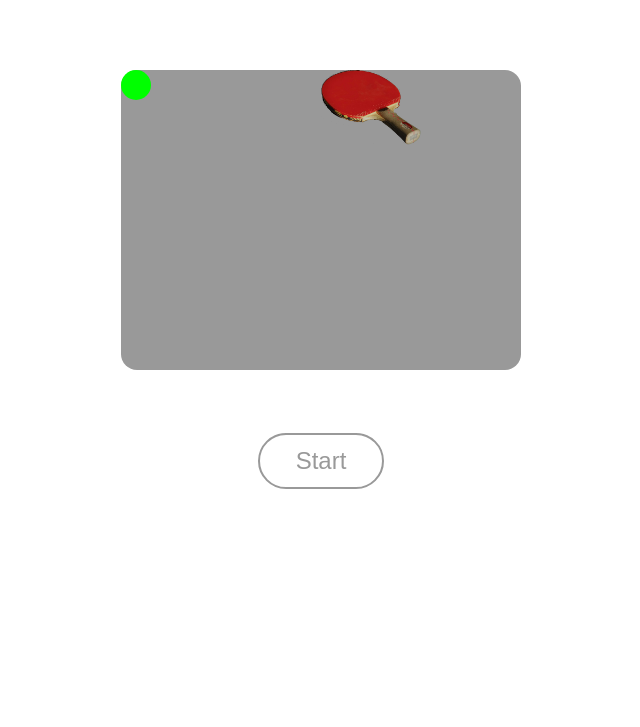
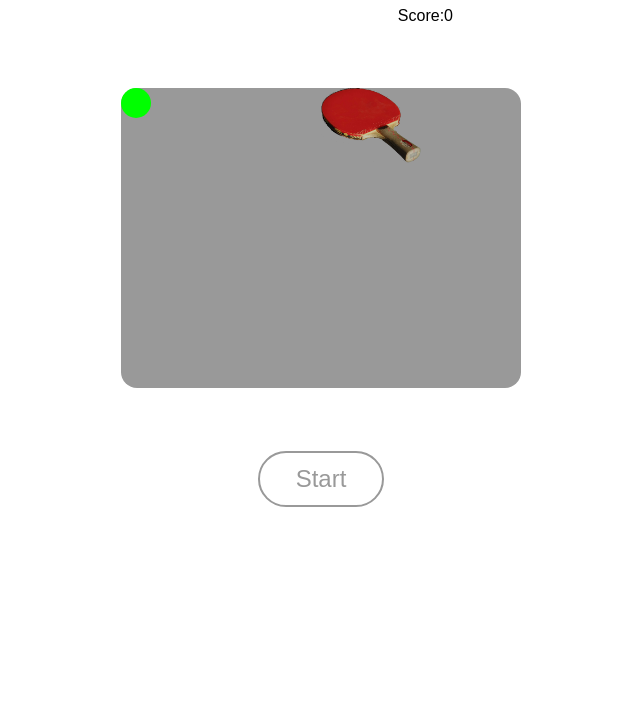
Before and after one commit to zaciih/Paddle, a plain HTML site: page index.html in a window 1280 px wide. Shown: the part 73-800 px from the top of the page, without its empty margins (319-959 px from the left). Drawn offline with nearby package versions, Linux system fonts and the light colour scheme.

Commit message:
added Score div and changed layout of info above game

```diff
--- a/css/style.css
+++ b/css/style.css
@@ -4,11 +4,24 @@ body {
   /* margin: 100px auto */
 }
 
+.info_container {
+  display: flex;
+  justify-content: space-between;
+  flex-direction: row;
+  padding-left: 500px;
+  padding-right: 500px;
+}
+
+.score_container {
+  display: flex;
+  justify-content: center;
+  flex-direction: row;
+}
+
 .time_container {
   display: flex;
   justify-content: center;
   flex-direction: row;
-
 }
 
 .container {
--- a/index.html
+++ b/index.html
@@ -13,11 +13,19 @@
   <body>
     <h1>Paddle</h1>
 
-    <div class="time_container">
-      <div id="minutes"></div>
-      <div id="seconds"></div>
-      <div id="mil_seconds"></div>
+    <div class="info_container">
+      <div class="time_container">
+        <div id="minutes"></div>
+        <div id="seconds"></div>
+        <div id="mil_seconds"></div>
+      </div>
+      <div class="score_container">
+        <div>Score:</div>
+        <div id="score">0</div>
+      </div>
     </div>
+
+
 
 
 
--- a/js/app.js
+++ b/js/app.js
@@ -18,6 +18,9 @@ $(function(){
 
 //target the paddle object
   var paddle = $("#paddle");
+
+//point system
+  // var points =
 
 //target container
   var container = $("#container");
@@ -83,6 +86,7 @@ $(function(){
           var paddle_bottom = paddle_top + paddle.height();
           var paddle_left = paddle.offset().left
           var paddle_right = paddle_left + paddle.width();
+        //if ball hits paddle bounce up and add 1 point
           if (ball_bottom >= paddle_top) {
             if (ball_top <= paddle_bottom) {
               if (ball_right > paddle_left) {
```
